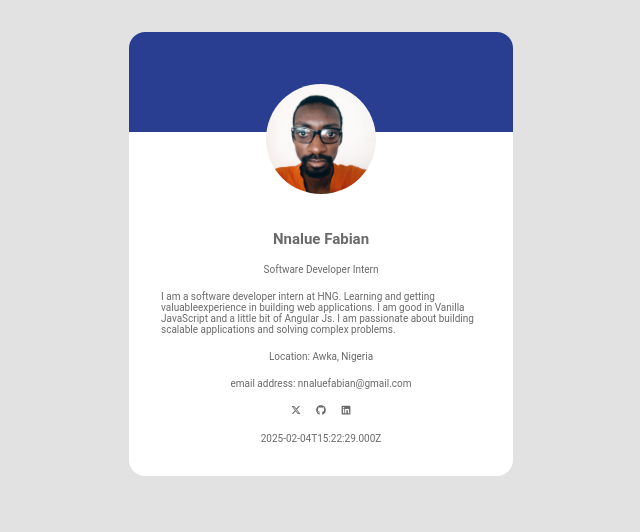
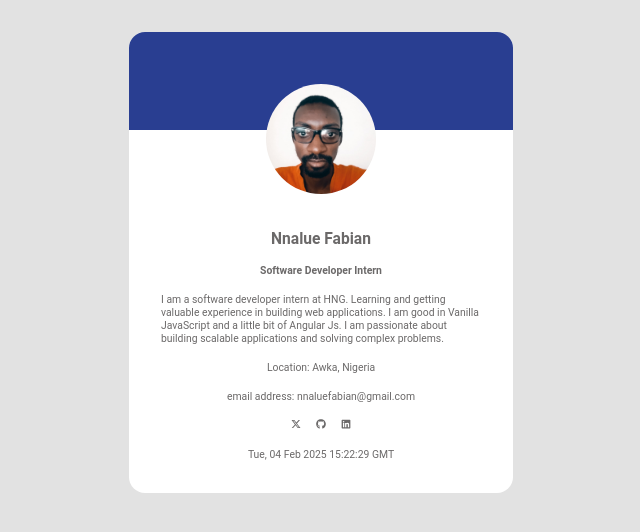
Before and after one commit to sealite92/profileCard, a plain HTML site: page index.html in a window 1280 px wide. Shown: the whole page, without its empty margins (319-959 px from the left). Drawn offline with Linux system fonts and the light colour scheme.

Commit message:
Card component completed

```diff
--- a/script.js
+++ b/script.js
@@ -2,7 +2,7 @@ const cardComponent = {
   name: "Nnalue Fabian",
   role: "Software Developer Intern",
   ImageURL: "/inages/WhatsApp Image 2025-01-30 at 11.36.43_4248516a.jpg",
-  bio: "I am a software developer intern at HNG. Learning and getting valuableexperience in building web applications. I am good in Vanilla JavaScript  and a little bit of Angular Js. I am passionate about building scalable applications and solving complex problems.",
+  bio: "I am a software developer intern at HNG. Learning and getting valuable experience in building web applications. I am good in Vanilla JavaScript and a little bit of Angular Js. I am passionate about building scalable applications and solving complex problems.",
   currentLocation: "Awka, Nigeria",
   emailAddress: "nnaluefabian@gmail.com",
   socialLinks: {
@@ -10,14 +10,8 @@ const cardComponent = {
     githubLink: "https://github.com/sealite92",
     linkedin: "https://linkedin.com/in/nnaluefabian",
   },
-  time: function () {
-    const date = new Date();
-    const utc = date.toISOString();
-    return utc; // Added return statement
-  },
 };
 
-console.log(cardComponent.time());
 document.addEventListener("DOMContentLoaded", function () {
   const card = document.querySelector(".card-container");
   const html = `
@@ -27,7 +21,7 @@ document.addEventListener("DOMContentLoaded", function () {
     </figure>
 
     <h2 data-testid="fullName">${cardComponent.name}</h2>
-    <p data-testid="jobTitle">${cardComponent.role}</p>
+    <p data-testid="jobTitle" class="role">${cardComponent.role}</p>
     <p data-testid="shortBio">${cardComponent.bio}</p>
     <span data-testid="currentLocation">Location: ${
       cardComponent.currentLocation
@@ -61,7 +55,7 @@ document.addEventListener("DOMContentLoaded", function () {
         </svg>
       </a>
     </div>
-    <span data-testid="currentTimeUTC">${cardComponent.time()}</span>
+<span data-testid="currentTimeUTC">${new Date().toUTCString()}</span>
 
   `;
   card.innerHTML = html;
--- a/styles.css
+++ b/styles.css
@@ -8,7 +8,7 @@ body {
   font-family: 'Roboto', sans-serif;
   background-color: #e2e2e2;
   color: #6b6969;
-  font-size: 42%;
+  font-size: 45%;
 }
 
 
@@ -88,6 +88,11 @@ img {
   /* Changes color on hover */
 }
 
+
+.role {
+  font-weight: 600;
+}
+
 /* At screen of 750px */
 
 @media screen and (min-width: 450px) {
@@ -98,7 +103,7 @@ img {
 
 @media screen and (min-width: 768px) {
   body {
-    font-size: 50%;
+    font-size: 53%;
   }
 
   .card-container {
@@ -120,7 +125,7 @@ img {
 
 @media screen and (min-width: 1024px) {
   body {
-    font-size: 62.5%;
+    font-size: 65%;
   }
 
   .card-container {
```
